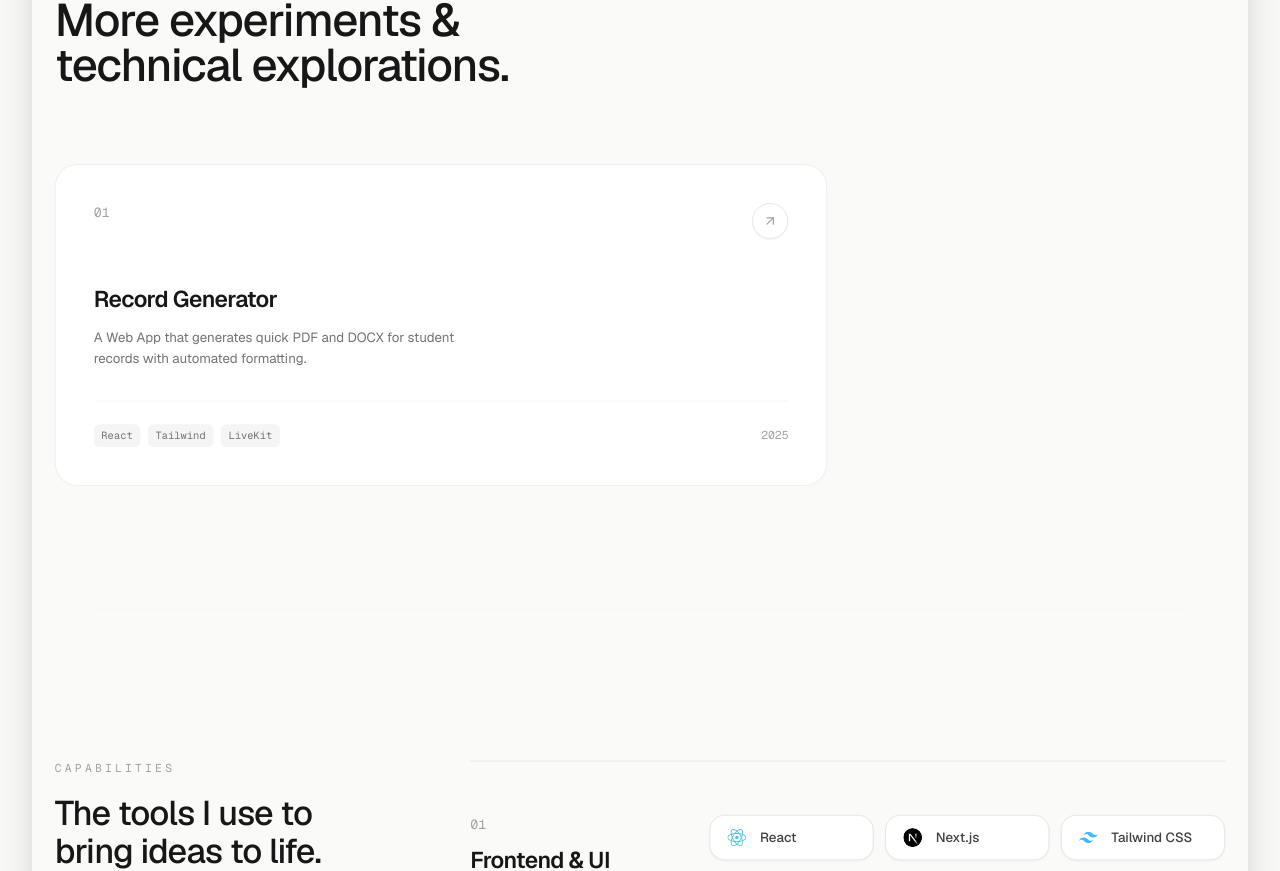
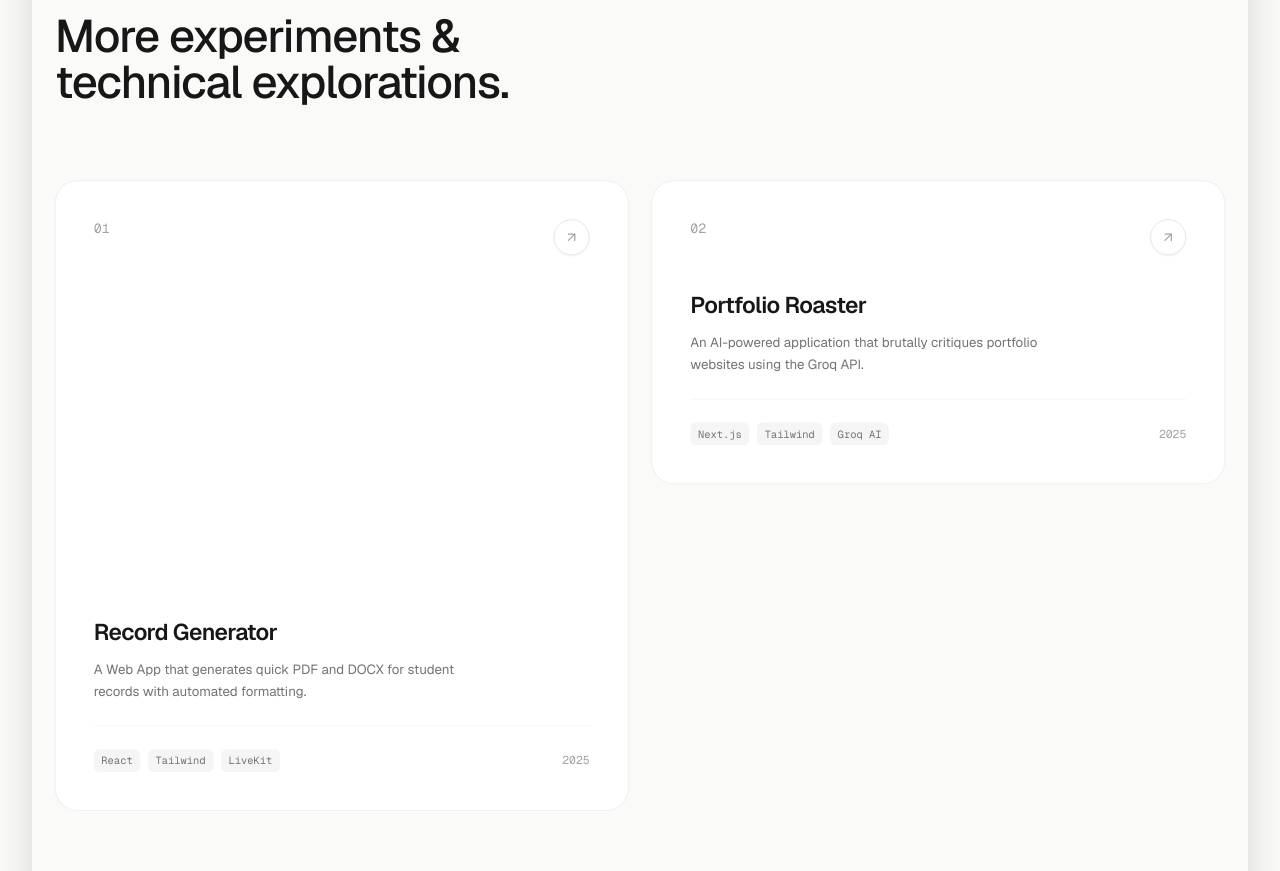
Before and after one commit to N1KHIL-CHOUDHARY/portfolio, a Next.js app: page / in a window 1280 px wide. Shown: the part 3648-4519 px from the top of the page. Built offline with nearby package versions, Linux system fonts and the light colour scheme; no server answers; a web font is replaced by a local one.

Commit message:
add new project

```diff
--- a/components/ProjectsWorksSection.tsx
+++ b/components/ProjectsWorksSection.tsx
@@ -12,11 +12,33 @@ const WORKS = [
     tech: ['React', 'Tailwind', 'LiveKit'],
     year: '2025',
     url: 'https://recordgenerator.vercel.app/',
-    span: 'md:col-span-2 lg:col-span-2',
     status: 'Ready',
   },
-  //have satus coming sonn to have that feature
+  {
+    id: '02',
+    title: 'Portfolio Roaster',
+    description: 'An AI-powered application that brutally critiques portfolio websites using the Groq API.',
+    tech: ['Next.js', 'Tailwind', 'Groq AI'],
+    year: '2025',
+    url: 'https://roast-my-portfolio-site.vercel.app',
+    status: 'Ready',
+  }
+
 ]
+
+const getBentoClasses = (index: number) => {
+  const bentoPattern = [
+    'md:col-span-2 lg:col-span-2 lg:row-span-2',
+    'md:col-span-1 lg:col-span-2 lg:row-span-1',
+    'md:col-span-1 lg:col-span-1 lg:row-span-1',
+    'md:col-span-1 lg:col-span-1 lg:row-span-1',
+    'md:col-span-2 lg:col-span-3 lg:row-span-1',
+    'md:col-span-1 lg:col-span-1 lg:row-span-2',
+    'md:col-span-1 lg:col-span-2 lg:row-span-1',
+    'md:col-span-2 lg:col-span-1 lg:row-span-1',
+  ]
+  return bentoPattern[index % bentoPattern.length]
+}
 
 export default function ProjectsWorksSection({ sectionRef }: { sectionRef: React.RefObject<HTMLElement> | null }) {
   const [hoveredIndex, setHoveredIndex] = useState<number | null>(null)
@@ -45,10 +67,11 @@ export default function ProjectsWorksSection({ sectionRef }: { sectionRef: React
         </motion.p>
       </div>
 
-      <div className="grid grid-cols-1 md:grid-cols-2 lg:grid-cols-3 gap-6">
+      <div className="grid grid-cols-1 md:grid-cols-2 lg:grid-cols-4 gap-4 md:gap-6 auto-rows-[320px]">
         {WORKS.map((work, i) => {
           const isHovered = hoveredIndex === i
           const isComingSoon = work.status === 'Coming Soon'
+          const bentoClasses = getBentoClasses(i)
 
           return (
             <motion.a
@@ -62,10 +85,10 @@ export default function ProjectsWorksSection({ sectionRef }: { sectionRef: React
               initial={{ opacity: 0, y: 20 }}
               whileInView={{ opacity: 1, y: 0 }}
               viewport={{ once: true }}
-              transition={{ duration: 0.5, delay: i * 0.1 }}
-              className={`group relative flex flex-col justify-between p-8 md:p-10 rounded-3xl border border-neutral-200/60 dark:border-white/[0.08] bg-white dark:bg-[#121212] overflow-hidden transition-transform duration-500 min-h-[320px] ${work.span} ${isComingSoon ? 'cursor-default' : 'hover:-translate-y-1'}`}
-                          >
-                <AnimatePresence>
+              transition={{ duration: 0.5, delay: i * 0.05 }}
+              className={`group relative flex flex-col justify-between p-8 md:p-10 rounded-3xl border border-neutral-200/60 dark:border-white/[0.08] bg-white dark:bg-[#121212] overflow-hidden transition-transform duration-500 h-full w-full ${bentoClasses} ${isComingSoon ? 'cursor-default' : 'hover:-translate-y-1'}`}
+            >
+              <AnimatePresence>
                 {isComingSoon && isHovered && (
                   <motion.div
                     initial={{ opacity: 0 }}
@@ -89,7 +112,7 @@ export default function ProjectsWorksSection({ sectionRef }: { sectionRef: React
 
               <div className="absolute inset-0 bg-[radial-gradient(circle_at_top_right,rgba(0,0,0,0.02),transparent_50%)] dark:bg-[radial-gradient(circle_at_top_right,rgba(255,255,255,0.03),transparent_50%)] opacity-0 group-hover:opacity-100 transition-opacity duration-500 pointer-events-none" />
 
-              <div className="relative z-10 flex items-start justify-between mb-12">
+              <div className="relative z-10 flex items-start justify-between mb-8">
                 <span className="text-sm font-mono text-neutral-400">
                   {work.id}
                 </span>
@@ -98,13 +121,13 @@ export default function ProjectsWorksSection({ sectionRef }: { sectionRef: React
                 </div>
               </div>
 
-              <div className="relative z-10">
+              <div className="relative z-10 mt-auto">
                 <div className="flex items-center gap-3 mb-3">
                   <h3 className="text-2xl font-semibold tracking-tight text-neutral-900 dark:text-white">
                     {work.title}
                   </h3>
                 </div>
-                <p className="text-sm text-neutral-500 dark:text-neutral-400 leading-relaxed mb-8 max-w-sm">
+                <p className="text-sm text-neutral-500 dark:text-neutral-400 leading-relaxed mb-6 max-w-sm line-clamp-3">
                   {work.description}
                 </p>
 
@@ -119,7 +142,7 @@ export default function ProjectsWorksSection({ sectionRef }: { sectionRef: React
                       </span>
                     ))}
                   </div>
-                  <span className="text-xs font-mono text-neutral-400">
+                  <span className="text-xs font-mono text-neutral-400 shrink-0">
                     {work.year}
                   </span>
                 </div>
```
